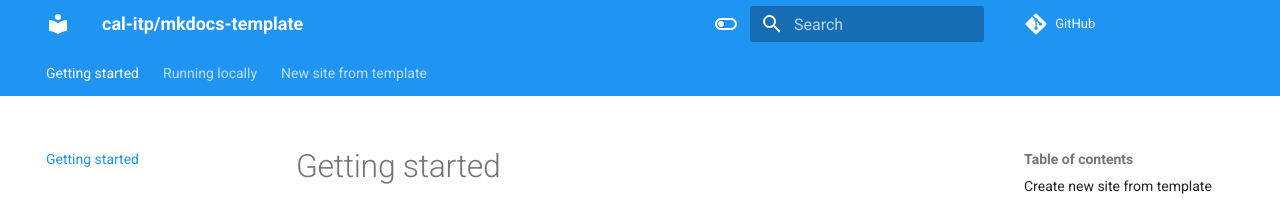
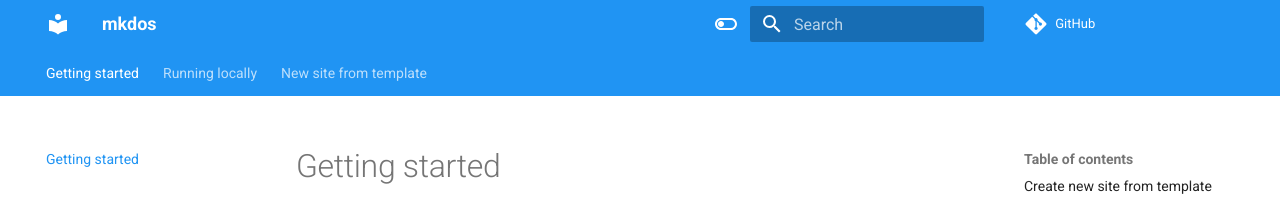
Before and after one commit to jav-car-1971/mkdos2, an MkDocs documentation site: the page built from docs/README.md, in a window 1280 px wide. Shown: the top 205 px of the page. Built offline with MkDocs 1.6.1 and Material for MkDocs 9.7.7, drawn with Linux system fonts in a browser that asks for light colours; nearby versions of some CDN libraries; comment, search, counter and statistics services are not loaded.

Commit message:
Update mkdocs.yml

```diff
--- a/mkdocs.yml
+++ b/mkdocs.yml
@@ -1,6 +1,6 @@
-site_name: "cal-itp/mkdocs-template"
-site_url: https://docs.calitp.org/mkdocs-template
-repo_url: https://github.com/cal-itp/mkdocs-template
+site_name: "mkdos"
+site_url: https://jav-car-1971.github.io/mkdos/
+repo_url: https://github.com/cjav-car-197mkdos
 edit_uri: edit/main/docs
 
 theme:
@@ -23,10 +23,10 @@
         icon: material/toggle-switch
         name: Switch to light mode
 
-extra:
-  analytics:
-    provider: google
-    property: G-SZB618VNBZ
+# extra:
+#  analytics:
+#    provider: google
+#    property: G-SZB618VNBZ
 
 plugins:
   - search
```
